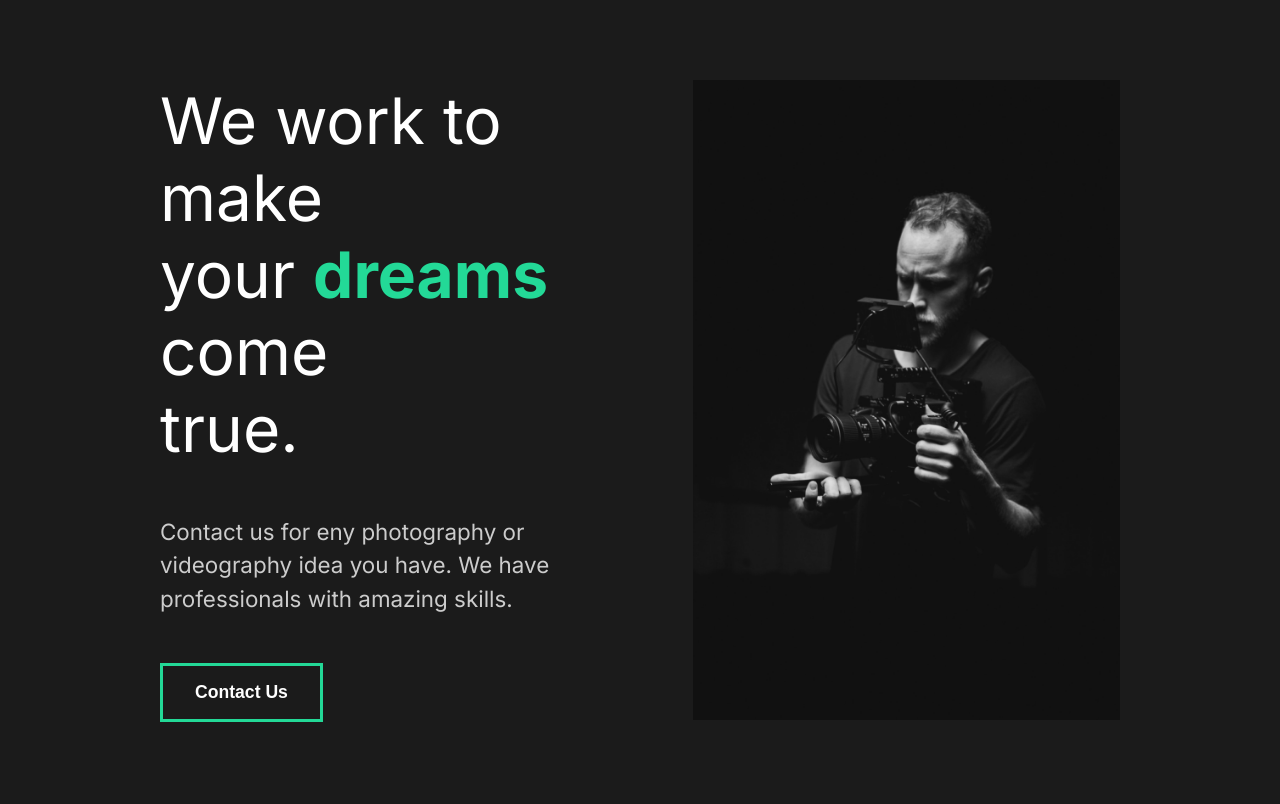
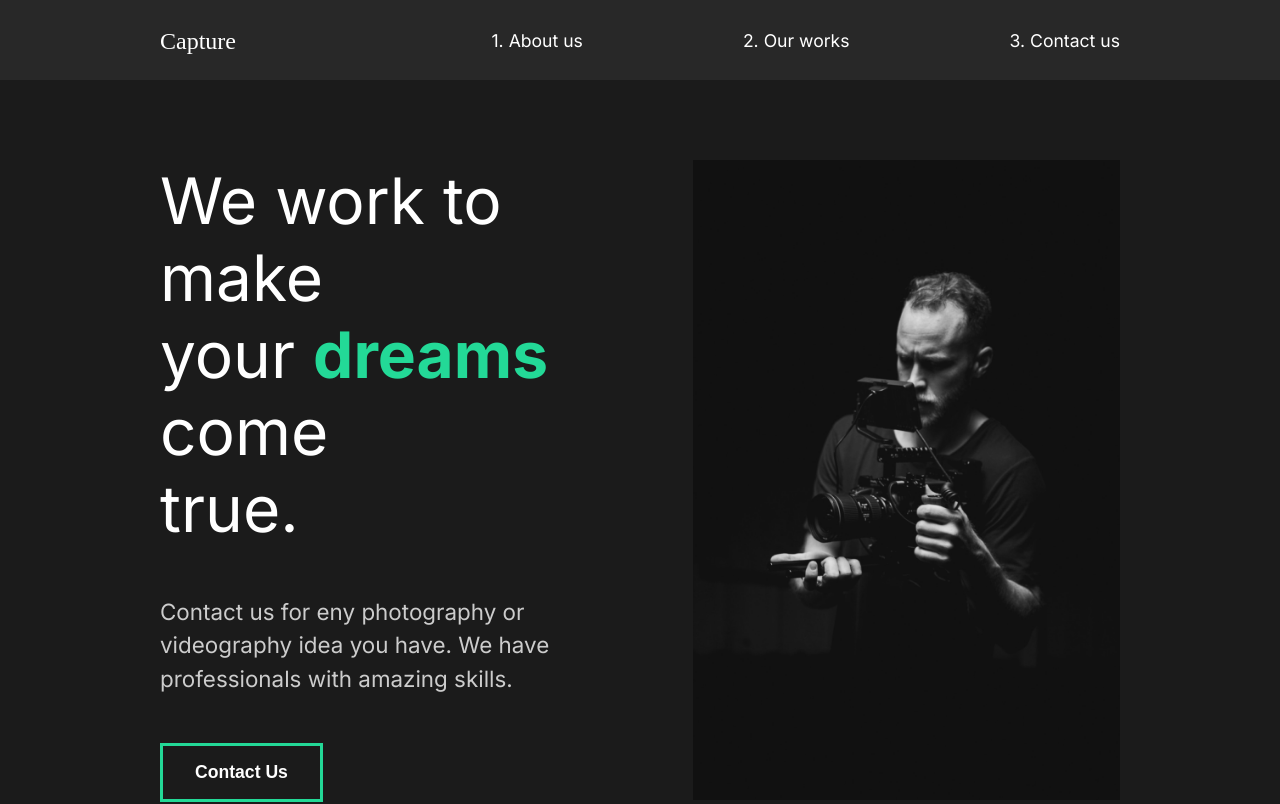
Before and after one commit to komjatia/photo-portfolio, a React (Create React App) app: page / in a window 1280 px wide. Shown: the top 804 px of the page. Built offline with nearby package versions, Linux system fonts and the light colour scheme.

Commit message:
Added Styled Navigation

```diff
--- a/src/App.js
+++ b/src/App.js
@@ -5,10 +5,12 @@
 
 // Import pages
 import AboutUs from "./pages/AboutUs";
+import Nav from "./components/Nav";
 
 function App() {
   return (
     <div className='App'>
+      <Nav />
       <GlobalStyle />
       <AboutUs />
     </div>
--- /dev/null
+++ b/src/components/Nav.jsx
@@ -0,0 +1,51 @@
+import React from 'react';
+
+// Import Style
+import styled from 'styled-components';
+
+
+export default function Nav() {
+    return (
+        <StyledNav>
+            <h1><a id='logo' href="#">Capture</a></h1>
+            <ul>
+                <li>
+                    <a href="#">1. About us</a>
+                </li>
+                <li>
+                    <a href="#">2. Our works</a>
+                </li>
+                <li>
+                    <a href="#">3. Contact us</a>
+                </li>
+            </ul>
+        </StyledNav>
+    );
+};
+
+const StyledNav = styled.nav`
+    min-height: 10vh;
+    display: flex;
+    margin: auto;
+    justify-content: space-between;
+    align-items: center;
+    padding: 1rem 10rem;
+    background-color: #282828;
+    a{
+        color:white;
+        text-decoration: none;
+    }
+    ul{
+        display: flex;
+        list-style:none;
+    }
+    li{
+        padding-left: 10rem;
+        position: relative;
+    }
+    #logo{
+        font-size:1.5rem;
+        font-family: 'Lobster', cursive;
+        font-weight: lighter;
+    }
+`;
```
